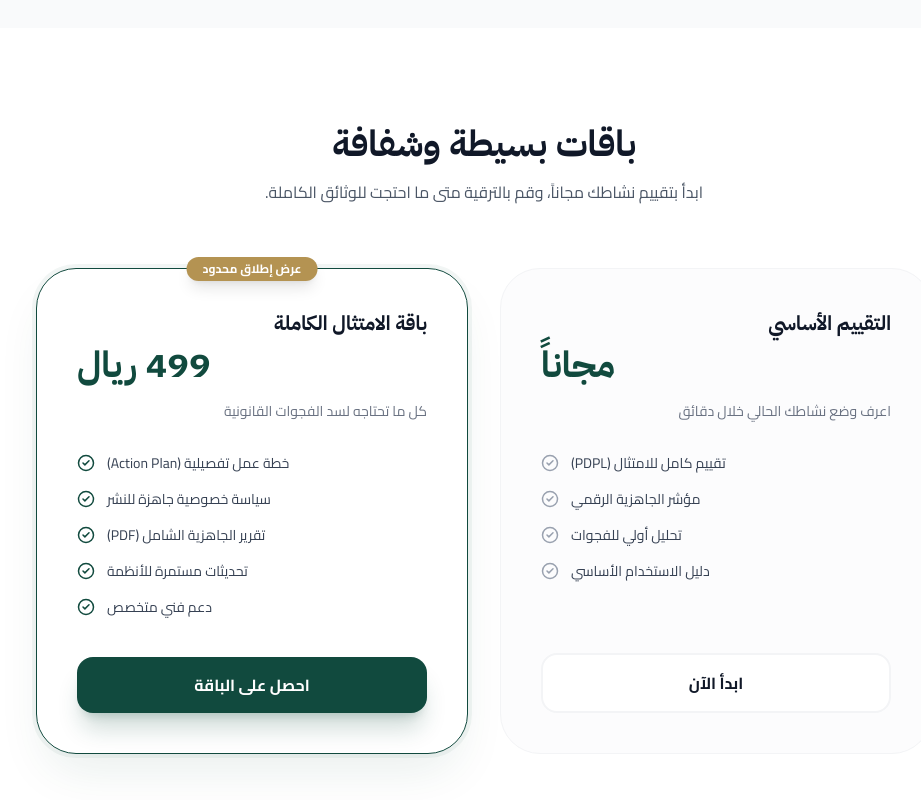
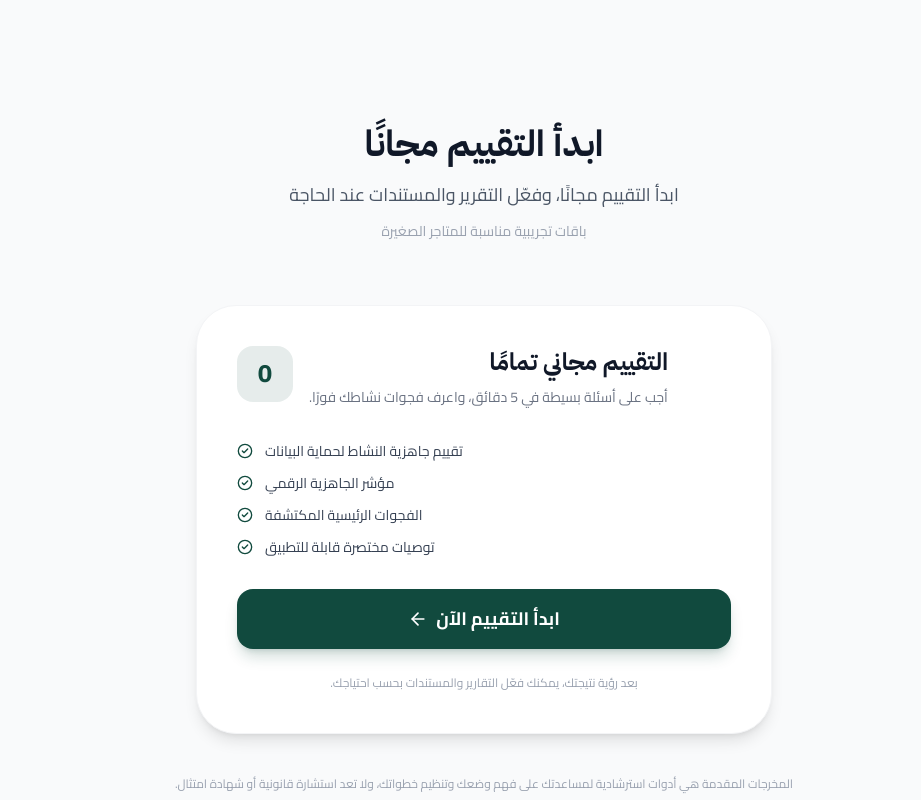
Before and after one commit to abdullhodail/smart-compliance-version2, a Next.js app: page / in a window 1280 px wide. Shown: the part 3060-3860 px from the top of the page, without its empty margins (156-1077 px from the left). Built offline with nearby package versions, Linux system fonts and the light colour scheme.

Commit message:
Update pricing strategy: 3-tier paywall, softer landing entry, legal safety disclaimers

```diff
--- a/src/app/dashboard/pdpl/PDPLResultView.tsx
+++ b/src/app/dashboard/pdpl/PDPLResultView.tsx
@@ -4,13 +4,10 @@ import { motion } from "framer-motion";
 import {
   CheckCircle2,
   AlertCircle,
-  Lock,
-  FileText,
-  Download,
   ArrowRight,
   ShieldCheck,
   TrendingUp,
-  FileCheck
+  Star
 } from "lucide-react";
 import { cn } from "@/lib/utils";
 import { pdplQuestions } from "./content";
@@ -24,18 +21,58 @@ interface Props {
 }
 
 export default function PDPLResultView({ score, answers, entityType, onNavigateDocs }: Props) {
-  // Identify top 3 gaps (questions answered 'false')
   const gaps = pdplQuestions
     .filter(q => !answers[q.id])
     .slice(0, 3);
 
   const getStatusLabel = () => {
-    if (score <= 40) return { label: "منخفض", color: "text-red-600", bg: "bg-red-50", message: "وضعك الحالي يتطلب اهتماماً فورياً." };
+    if (score <= 40) return { label: "يحتاج مراجعة", color: "text-red-600", bg: "bg-red-50", message: "وضعك الحالي يتطلب بعض الترتيب والتنظيم." };
     if (score <= 75) return { label: "متوسط", color: "text-amber-600", bg: "bg-amber-50", message: "وضعك الحالي يحتاج بعض التحسينات." };
-    return { label: "جيد", color: "text-green-600", bg: "bg-green-50", message: "نشاطك في وضع جيد، ولكن هناك تفاصيل للامتثال الكامل." };
+    return { label: "جيد", color: "text-green-600", bg: "bg-green-50", message: "نشاطك في وضع جيد، وهناك خطوات بسيطة لتنظيمه أكثر." };
   };
 
   const status = getStatusLabel();
+
+  const plans = [
+    {
+      name: "الفحص الأساسي",
+      price: "149",
+      desc: "نتائج جاهزيتك الكاملة مع التوصيات",
+      features: [
+        "نتيجة الجاهزية التفصيلية",
+        "أهم الفجوات المكتشفة",
+        "توصيات مختصرة قابلة للتطبيق",
+      ],
+      highlight: false,
+      badge: null,
+    },
+    {
+      name: "باقة البداية",
+      price: "299",
+      desc: "الأنسب لبدء التنظيم الفعلي",
+      features: [
+        "تقرير جاهزية شامل",
+        "خطة عمل تشغيلية لـ 14 يوم",
+        "مسودة سياسة خصوصية قابلة للتعديل",
+        "تصدير PDF",
+      ],
+      highlight: true,
+      badge: "الأكثر طلبًا",
+    },
+    {
+      name: "الباقة الكاملة",
+      price: "499",
+      desc: "لمن يريد تنظيماً شاملاً",
+      features: [
+        "كل ما في باقة البداية",
+        "قوالب إضافية قابلة للتعديل",
+        "قائمة فحص حوادث البيانات",
+        "قائمة مشاركة البيانات مع الأطراف الخارجية",
+      ],
+      highlight: false,
+      badge: null,
+    },
+  ];
 
   return (
     <div className="max-w-4xl mx-auto py-12 px-6">
@@ -62,6 +99,9 @@ export default function PDPLResultView({ score, answers, entityType, onNavigateD
           </div>
           <h2 className="text-2xl font-bold text-gray-900 mb-2">{status.message}</h2>
           <p className="text-gray-500">تم تحليل نشاطك بناءً على متطلبات نظام حماية البيانات السعودي (PDPL).</p>
+          <p className="text-xs text-gray-400 mt-4 max-w-lg mx-auto">
+            هذه النتائج هي مخرجات استرشادية لمساعدتك على فهم وضعك وتنظيم خطواتك، ولا تعد استشارة قانونية أو شهادة امتثال.
+          </p>
         </div>
 
         {/* 2. Top 3 Gaps Section */}
@@ -72,7 +112,7 @@ export default function PDPLResultView({ score, answers, entityType, onNavigateD
           </h3>
           <div className="grid md:grid-cols-3 gap-6">
             {gaps.map((gap, idx) => (
-              <div key={idx} className="bg-white p-6 rounded-3xl border border-red-100 shadow-sm text-right relative overflow-hidden group">
+              <div key={idx} className="bg-white p-6 rounded-3xl border border-red-100 shadow-sm text-right relative overflow-hidden">
                 <div className="absolute top-0 right-0 w-1 h-full bg-red-400 opacity-20" />
                 <h4 className="font-bold text-gray-900 mb-2">{gap.category}</h4>
                 <p className="text-sm text-gray-600 leading-relaxed">
@@ -97,7 +137,7 @@ export default function PDPLResultView({ score, answers, entityType, onNavigateD
           </div>
           <h3 className="text-xl font-bold text-gray-900 mb-4">ماذا يعني هذا لنشاطك؟</h3>
           <p className="text-gray-600 leading-relaxed">
-            هذه الفجوات قد تؤدي إلى فقدان ثقة العملاء أو وجود ثغرات تنظيمية في كيفية معالجة البيانات الشخصية داخل نشاطك، مما قد يؤثر على استدامة العمل وتوافقه مع المتطلبات الوطنية.
+            هذه الفجوات قد تؤدي إلى ثغرات في كيفية معالجة البيانات الشخصية داخل نشاطك، مما قد يؤثر على ثقة العملاء والتوافق مع المتطلبات الوطنية.
           </p>
         </motion.div>
 
@@ -110,98 +150,84 @@ export default function PDPLResultView({ score, answers, entityType, onNavigateD
           <div className="w-12 h-12 bg-white/10 rounded-2xl flex items-center justify-center mb-6">
             <ShieldCheck className="text-secondary" size={24} />
           </div>
-          <h3 className="text-xl font-bold mb-4">الحل بسيط وواضح</h3>
+          <h3 className="text-xl font-bold mb-4">الخطوات التالية واضحة</h3>
           <p className="text-white/80 leading-relaxed">
-            قمنا بتجهيز خطة عمل مخصصة ونماذج قانونية جاهزة لسد هذه الفجوات بخطوات عملية واضحة، مصممة خصيصاً لنوع نشاطك الحالي.
+            قمنا بتجهيز خطة عمل تشغيلية ومسودات قابلة للتعديل لمساعدتك في تنظيم خطواتك بشكل عملي ومناسب لنوع نشاطك.
           </p>
         </motion.div>
       </div>
 
-      {/* 5. Paywall Integration & Previews */}
+      {/* 4. 3-Tier Paywall */}
       <motion.div
         initial={{ opacity: 0, y: 20 }}
         animate={{ opacity: 1, y: 0 }}
         transition={{ delay: 0.4 }}
-        className="bg-white rounded-[40px] border border-gray-200 shadow-2xl overflow-hidden relative"
+        className="mb-12"
       >
-        <div className="p-10 md:p-12">
-          <h3 className="text-2xl font-black text-gray-900 mb-8 text-right">محتويات خطة الامتثال الكاملة</h3>
+        <h3 className="text-2xl font-black text-gray-900 mb-2 text-center">فعّل مخرجاتك الآن</h3>
+        <p className="text-gray-500 text-center mb-10 font-body">اختر الباقة المناسبة لاحتياجك</p>
 
-          <div className="grid md:grid-cols-2 gap-6 opacity-40 blur-[1px] pointer-events-none select-none">
-             {[
-               { title: "سياسة الخصوصية للموقع", icon: FileText },
-               { title: "خطة معالجة البيانات", icon: FileCheck },
-               { title: "تقرير تحليل الفجوات الشامل", icon: TrendingUp },
-               { title: "اتفاقية معالجة بيانات (DPA)", icon: FileText },
-             ].map((item, i) => (
-               <div key={i} className="flex items-center gap-4 p-6 border border-gray-100 rounded-2xl bg-gray-50 flex-row-reverse">
-                  <div className="w-12 h-12 bg-white rounded-xl flex items-center justify-center shadow-sm">
-                    <item.icon className="text-primary" size={24} />
-                  </div>
-                  <span className="font-bold text-gray-800 text-right">{item.title}</span>
-               </div>
-             ))}
-          </div>
+        <div className="grid md:grid-cols-3 gap-6">
+          {plans.map((plan, idx) => (
+            <div
+              key={idx}
+              className={cn(
+                "relative p-8 rounded-[32px] border flex flex-col text-right transition-all",
+                plan.highlight
+                  ? "border-primary shadow-2xl shadow-primary/10 ring-4 ring-primary/5 bg-white"
+                  : "border-gray-100 bg-white shadow-sm hover:shadow-md"
+              )}
+            >
+              {plan.badge && (
+                <div className="absolute -top-3 left-1/2 -translate-x-1/2 px-4 py-1 bg-secondary text-white font-black text-xs rounded-full shadow-lg flex items-center gap-1">
+                  <Star size={10} />
+                  {plan.badge}
+                </div>
+              )}
 
-          {/* Paywall Overlay */}
-          <div className="absolute inset-0 bg-white/60 backdrop-blur-[2px] flex items-center justify-center p-6">
-             <div className="max-w-md w-full bg-white p-10 rounded-[40px] shadow-2xl border border-gray-100 text-center">
-                <div className="w-16 h-16 bg-secondary rounded-full flex items-center justify-center mx-auto mb-6 shadow-lg">
-                  <Lock className="text-white" size={28} />
-                </div>
-                <h4 className="text-2xl font-black text-gray-900 mb-2">افتح تقريرك الكامل الآن</h4>
-                <p className="text-gray-500 mb-8 font-medium">احصل على كافة النماذج والوثائق المطلوبة فوراً.</p>
+              <h4 className="text-lg font-black text-gray-900 font-heading mb-1">{plan.name}</h4>
+              <p className="text-xs text-gray-400 font-body mb-4">{plan.desc}</p>
+              <div className="text-3xl font-black text-primary font-heading mb-6">
+                {plan.price} <span className="text-sm font-bold text-gray-400">ريال</span>
+              </div>
 
-                {/* 7. Pricing Display */}
-                <div className="bg-gray-50 rounded-3xl p-6 mb-8 text-center relative overflow-hidden">
-                   <div className="absolute top-0 right-0 px-3 py-1 bg-secondary text-white text-[10px] font-black rounded-bl-xl">
-                      عرض إطلاق محدود
-                   </div>
-                   <p className="text-sm font-bold text-gray-400 mb-1">باقة الوصول المبكر (عرض خاص)</p>
-                   <div className="text-4xl font-black text-primary">499 ريال</div>
-                   <p className="text-[11px] text-amber-600 font-bold mt-1">متاح لعدد محدود من الجهات خلال المرحلة التجريبية</p>
-                   <ul className="mt-4 space-y-2 text-sm text-gray-600 font-medium">
-                      <li className="flex items-center justify-center gap-2">
-                        <span>تقرير الجاهزية الشامل</span>
-                        <CheckCircle2 size={14} className="text-green-500" />
-                      </li>
-                      <li className="flex items-center justify-center gap-2">
-                        <span>سياسة الخصوصية جاهزة</span>
-                        <CheckCircle2 size={14} className="text-green-500" />
-                      </li>
-                      <li className="flex items-center justify-center gap-2">
-                        <span>خطة عمل منظمة</span>
-                        <CheckCircle2 size={14} className="text-green-500" />
-                      </li>
-                   </ul>
-                </div>
+              <ul className="space-y-3 mb-8 flex-1 font-body">
+                {plan.features.map((f, i) => (
+                  <li key={i} className="flex items-center justify-end gap-2 text-sm text-gray-700">
+                    {f}
+                    <CheckCircle2 size={15} className={plan.highlight ? "text-primary shrink-0" : "text-gray-300 shrink-0"} />
+                  </li>
+                ))}
+              </ul>
 
-                <button
-                  onClick={onNavigateDocs}
-                  className="w-full py-5 bg-primary text-white font-black rounded-2xl hover:bg-primary-light transition-all flex items-center justify-center gap-3 text-lg mb-4"
-                >
-                  احصل على الخطة الكاملة
-                  <Download size={24} />
-                </button>
-                <div className="flex items-center justify-center gap-2 text-amber-600 text-xs font-bold mb-4">
-                  <AlertCircle size={14} />
-                  <span>متاح حالياً لفترة محدودة</span>
-                </div>
-                <p className="text-xs text-gray-400 font-bold">
-                   "أغلب الجهات تبدأ من نفس هذه المرحلة، وإصلاح هذه النقاط بسيط عند وضوح الخطوات."
-                </p>
-             </div>
-          </div>
+              <button
+                onClick={onNavigateDocs}
+                className={cn(
+                  "w-full py-3 rounded-2xl font-black text-sm transition-all",
+                  plan.highlight
+                    ? "bg-primary text-white hover:bg-primary-light shadow-lg shadow-primary/20"
+                    : "bg-gray-50 text-gray-700 hover:bg-gray-100 border border-gray-100"
+                )}
+              >
+                {plan.highlight ? "ابدأ بهذه الباقة" : "اختر الباقة"}
+              </button>
+            </div>
+          ))}
         </div>
+
+        {/* Legal Disclaimer */}
+        <p className="text-center text-xs text-gray-400 mt-8 max-w-2xl mx-auto font-body leading-relaxed">
+          المخرجات المقدمة هي أدوات استرشادية لمساعدتك على فهم وضعك وتنظيم خطواتك، ولا تعد استشارة قانونية أو شهادة امتثال.
+        </p>
       </motion.div>
 
-      {/* 8. Secondary CTA & Reinforcement */}
-      <div className="mt-12 text-center">
+      {/* 5. Secondary CTA */}
+      <div className="text-center">
         <button
           onClick={onNavigateDocs}
-          className="text-primary font-black hover:gap-4 transition-all flex items-center justify-center gap-2 mx-auto text-lg"
+          className="text-primary font-black transition-all flex items-center justify-center gap-2 mx-auto text-lg hover:gap-4"
         >
-           توليد سياسة الخصوصية فقط
+           استعرض مسودة سياسة الخصوصية
            <ArrowRight size={20} className="rotate-180" />
         </button>
       </div>
--- a/src/components/landing/PricingSection.tsx
+++ b/src/components/landing/PricingSection.tsx
@@ -1,46 +1,14 @@
 "use client";
 
 import { motion } from "framer-motion";
-import { CheckCircle2, Download, ShieldCheck, Zap } from "lucide-react";
+import { CheckCircle2, ArrowLeft } from "lucide-react";
 import Link from "next/link";
 
 export default function PricingSection() {
-  const plans = [
-    {
-      name: "التقييم الأساسي",
-      price: "مجاناً",
-      desc: "اعرف وضع نشاطك الحالي خلال دقائق",
-      features: [
-        "تقييم كامل للامتثال (PDPL)",
-        "مؤشر الجاهزية الرقمي",
-        "تحليل أولي للفجوات",
-        "دليل الاستخدام الأساسي"
-      ],
-      cta: "ابدأ الآن",
-      href: "/dashboard/pdpl",
-      highlight: false
-    },
-    {
-      name: "باقة الامتثال الكاملة",
-      price: "499 ريال",
-      desc: "كل ما تحتاجه لسد الفجوات القانونية",
-      badge: "عرض إطلاق محدود",
-      features: [
-        "خطة عمل تفصيلية (Action Plan)",
-        "سياسة خصوصية جاهزة للنشر",
-        "تقرير الجاهزية الشامل (PDF)",
-        "تحديثات مستمرة للأنظمة",
-        "دعم فني متخصص"
-      ],
-      cta: "احصل على الباقة",
-      href: "/dashboard/pdpl",
-      highlight: true
-    }
-  ];
-
   return (
-    <section id="pricing" className="py-24 bg-white">
+    <section id="pricing" className="py-24 bg-gray-50">
       <div className="container mx-auto px-6">
+        {/* Header — Soft Entry */}
         <div className="text-center max-w-2xl mx-auto mb-16">
           <motion.h2
             initial={{ opacity: 0, y: 20 }}
@@ -48,61 +16,66 @@ export default function PricingSection() {
             viewport={{ once: true }}
             className="text-3xl md:text-4xl font-black text-gray-900 mb-4 font-heading"
           >
-            باقات بسيطة وشفافة
+            ابدأ التقييم مجانًا
           </motion.h2>
-          <p className="text-gray-600 font-body">ابدأ بتقييم نشاطك مجاناً، وقم بالترقية متى ما احتجت للوثائق الكاملة.</p>
+          <p className="text-gray-600 font-body text-lg leading-relaxed">
+            ابدأ التقييم مجانًا، وفعّل التقرير والمستندات عند الحاجة
+          </p>
+          <p className="text-sm text-gray-400 mt-3 font-body">
+            باقات تجريبية مناسبة للمتاجر الصغيرة
+          </p>
         </div>
 
-        <div className="grid md:grid-cols-2 gap-8 max-w-4xl mx-auto">
-          {plans.map((plan, index) => (
+        {/* Single CTA — Keep focus on Assessment */}
         <motion.div
-              key={index}
           initial={{ opacity: 0, y: 20 }}
           whileInView={{ opacity: 1, y: 0 }}
           viewport={{ once: true }}
-              transition={{ delay: index * 0.1 }}
-              className={`relative p-10 rounded-[40px] border ${
-                plan.highlight
-                  ? "border-primary shadow-2xl shadow-primary/10 ring-4 ring-primary/5"
-                  : "border-gray-100 bg-gray-50/50"
-              } text-right flex flex-col`}
+          className="max-w-xl mx-auto bg-white rounded-[40px] border border-gray-100 shadow-lg p-10 text-right"
         >
-              {plan.badge && (
-                <div className="absolute top-0 left-1/2 -translate-x-1/2 -translate-y-1/2 px-4 py-1 bg-secondary text-white font-black text-xs rounded-full shadow-lg">
-                  {plan.badge}
+          <div className="flex items-start justify-end gap-4 mb-8">
+            <div>
+              <h3 className="text-2xl font-black text-gray-900 font-heading mb-2">التقييم مجاني تمامًا</h3>
+              <p className="text-gray-500 font-body text-sm leading-relaxed">
+                أجب على أسئلة بسيطة في 5 دقائق، واعرف فجوات نشاطك فورًا.
+              </p>
             </div>
-              )}
-
-              <div className="mb-8">
-                <h3 className="text-xl font-bold text-gray-900 font-heading mb-2">{plan.name}</h3>
-                <div className="flex items-baseline justify-end gap-1 mb-4">
-                  <span className="text-4xl font-black text-primary font-heading">{plan.price}</span>
+            <div className="w-14 h-14 bg-primary/10 rounded-2xl flex items-center justify-center shrink-0">
+              <span className="text-2xl font-black text-primary font-heading">0</span>
             </div>
-                <p className="text-gray-500 text-sm font-body">{plan.desc}</p>
           </div>
 
-              <ul className="space-y-4 mb-10 flex-1">
-                {plan.features.map((feature, i) => (
-                  <li key={i} className="flex items-center justify-end gap-3 text-gray-700 font-medium text-sm">
-                    {feature}
-                    <CheckCircle2 size={18} className={plan.highlight ? "text-primary" : "text-gray-400"} />
+          <ul className="space-y-3 mb-8 font-body">
+            {[
+              "تقييم جاهزية النشاط لحماية البيانات",
+              "مؤشر الجاهزية الرقمي",
+              "الفجوات الرئيسية المكتشفة",
+              "توصيات مختصرة قابلة للتطبيق"
+            ].map((f, i) => (
+              <li key={i} className="flex items-center justify-end gap-3 text-gray-700 text-sm font-medium">
+                {f}
+                <CheckCircle2 size={16} className="text-primary shrink-0" />
               </li>
             ))}
           </ul>
 
           <Link
-                href={plan.href}
-                className={`w-full py-4 rounded-2xl font-black text-center transition-all ${
-                  plan.highlight
-                    ? "bg-primary text-white hover:bg-primary-light shadow-xl shadow-primary/20"
-                    : "bg-white text-gray-900 border-2 border-gray-100 hover:border-primary/20"
-                }`}
+            href="/dashboard/pdpl"
+            className="w-full py-4 bg-primary text-white font-black rounded-2xl hover:bg-primary-light transition-all flex items-center justify-center gap-2 text-lg shadow-lg shadow-primary/20"
           >
-                {plan.cta}
+            ابدأ التقييم الآن
+            <ArrowLeft size={20} />
           </Link>
+
+          <p className="mt-6 text-center text-xs text-gray-400 font-body leading-relaxed">
+            بعد رؤية نتيجتك، يمكنك فعّل التقارير والمستندات بحسب احتياجك.
+          </p>
         </motion.div>
-          ))}
-        </div>
+
+        {/* Legal Disclaimer */}
+        <p className="text-center text-xs text-gray-400 mt-10 max-w-2xl mx-auto font-body leading-relaxed">
+          المخرجات المقدمة هي أدوات استرشادية لمساعدتك على فهم وضعك وتنظيم خطواتك، ولا تعد استشارة قانونية أو شهادة امتثال.
+        </p>
       </div>
     </section>
   );
```
Lines whose indentation alone changed are shown as unchanged.
